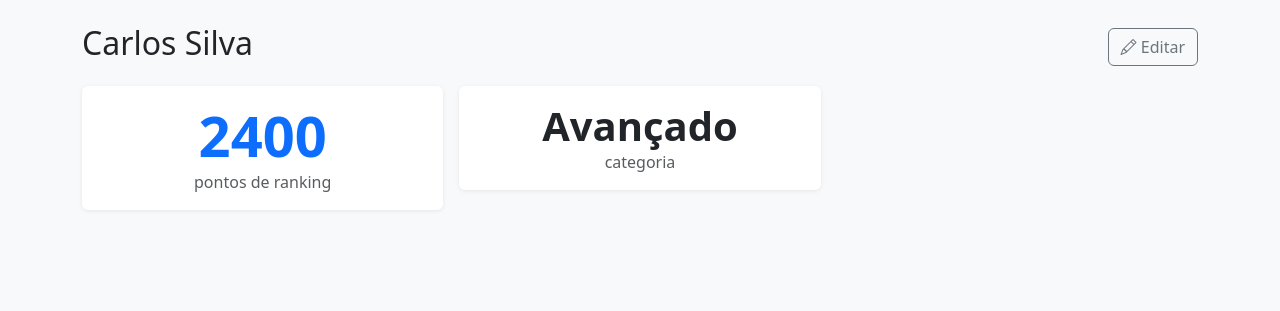
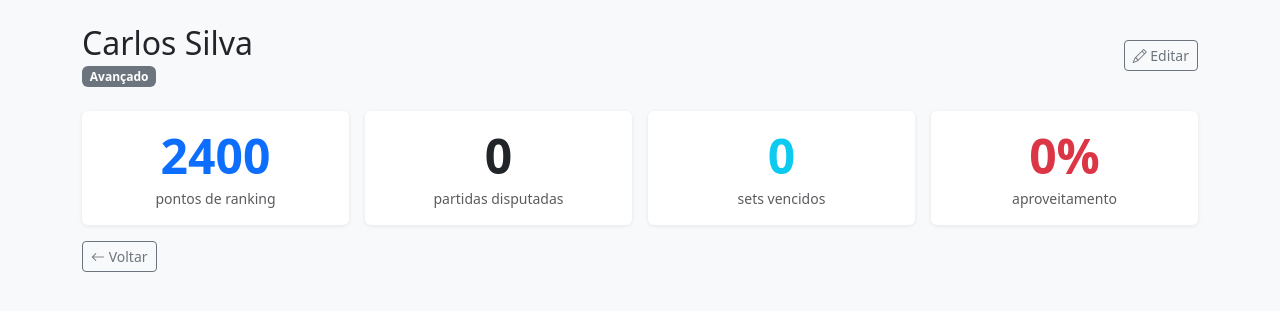
Before and after one commit to marcoantonio567/organizador-campeonatos-tt, a Django app: page /jogadores/1/ in a window 1280 px wide. Shown: the part 56-367 px from the top of the page. Run offline with Django 5.2, Linux system fonts and the light colour scheme; data comes from the database, SQL or seed files in the repository; data that the repository does not hold is empty.

Commit message:
Adiciona estatísticas detalhadas de partidas no perfil do jogador e melhora a exibição na lista de jogadores

```diff
--- a/players/views.py
+++ b/players/views.py
@@ -1,3 +1,4 @@
+from django.db.models import Q, Sum
 from django.urls import reverse_lazy
 from django.views.generic import ListView, CreateView, UpdateView, DeleteView, DetailView
 from .models import Player
@@ -25,6 +26,33 @@ class PlayerDetailView(DetailView):
     model = Player
     template_name = 'players/detail.html'
     context_object_name = 'player'
+
+    def get_context_data(self, **kwargs):
+        ctx = super().get_context_data(**kwargs)
+        player = self.object
+
+        from matches.models import Match
+        finished = Match.objects.filter(
+            Q(player_a=player) | Q(player_b=player),
+            status='finalizada'
+        )
+
+        total = finished.count()
+        wins  = finished.filter(winner=player).count()
+
+        # Sets vencidos = soma dos sets do lado do jogador em cada partida
+        sets_as_a = finished.filter(player_a=player).aggregate(s=Sum('score_a'))['s'] or 0
+        sets_as_b = finished.filter(player_b=player).aggregate(s=Sum('score_b'))['s'] or 0
+        total_sets_won = sets_as_a + sets_as_b
+
+        ctx['stats'] = {
+            'total_matches': total,
+            'wins':          wins,
+            'losses':        total - wins,
+            'win_pct':       round(wins / total * 100) if total else 0,
+            'total_sets_won': total_sets_won,
+        }
+        return ctx
 
 
 class PlayerCreateView(CreateView):
--- a/templates/players/detail.html
+++ b/templates/players/detail.html
@@ -2,31 +2,79 @@
 {% block title %}{{ player.name }}{% endblock %}
 
 {% block content %}
-<div class="d-flex justify-content-between align-items-center mb-3">
-  <h2>{{ player.name }}</h2>
+<div class="d-flex justify-content-between align-items-center mb-4">
   <div>
-    <a href="{% url 'players:update' player.pk %}" class="btn btn-outline-secondary">
-      <i class="bi bi-pencil"></i> Editar
-    </a>
+    <h2 class="mb-0">{{ player.name }}</h2>
+    <span class="badge bg-secondary mt-1">{{ player.get_categoria_display }}</span>
   </div>
+  <a href="{% url 'players:update' player.pk %}" class="btn btn-outline-secondary btn-sm">
+    <i class="bi bi-pencil"></i> Editar
+  </a>
 </div>
 
 <div class="row g-3">
-  <div class="col-md-4">
-    <div class="card text-center">
+  <!-- Ranking -->
+  <div class="col-6 col-md-3">
+    <div class="card text-center h-100">
       <div class="card-body">
-        <div class="display-4 fw-bold text-primary">{{ player.ranking_atual }}</div>
-        <div class="text-muted">pontos de ranking</div>
+        <div class="display-5 fw-bold text-primary">{{ player.ranking_atual }}</div>
+        <div class="text-muted small mt-1">pontos de ranking</div>
       </div>
     </div>
   </div>
-  <div class="col-md-4">
-    <div class="card text-center">
+
+  <!-- Partidas -->
+  <div class="col-6 col-md-3">
+    <div class="card text-center h-100">
       <div class="card-body">
-        <div class="display-6 fw-bold">{{ player.get_categoria_display }}</div>
-        <div class="text-muted">categoria</div>
+        <div class="display-5 fw-bold">{{ stats.total_matches }}</div>
+        <div class="text-muted small mt-1">partidas disputadas</div>
+      </div>
+    </div>
+  </div>
+
+  <!-- Sets vencidos -->
+  <div class="col-6 col-md-3">
+    <div class="card text-center h-100">
+      <div class="card-body">
+        <div class="display-5 fw-bold text-info">{{ stats.total_sets_won }}</div>
+        <div class="text-muted small mt-1">sets vencidos</div>
+      </div>
+    </div>
+  </div>
+
+  <!-- % Vitória -->
+  <div class="col-6 col-md-3">
+    <div class="card text-center h-100">
+      <div class="card-body">
+        <div class="display-5 fw-bold {% if stats.win_pct >= 60 %}text-success{% elif stats.win_pct >= 40 %}text-warning{% else %}text-danger{% endif %}">
+          {{ stats.win_pct }}%
+        </div>
+        <div class="text-muted small mt-1">aproveitamento</div>
       </div>
     </div>
   </div>
 </div>
+
+<!-- Barra de progresso vitórias / derrotas -->
+{% if stats.total_matches %}
+<div class="card mt-3">
+  <div class="card-body">
+    <div class="d-flex justify-content-between mb-1 small">
+      <span class="text-success fw-bold"><i class="bi bi-check-circle"></i> {{ stats.wins }} vitória{{ stats.wins|pluralize:"s" }}</span>
+      <span class="text-danger fw-bold">{{ stats.losses }} derrota{{ stats.losses|pluralize:"s" }} <i class="bi bi-x-circle"></i></span>
+    </div>
+    <div class="progress" style="height: 10px;">
+      <div class="progress-bar bg-success" style="width: {{ stats.win_pct }}%"></div>
+      <div class="progress-bar bg-danger" style="width: {% widthratio stats.losses stats.total_matches 100 %}%"></div>
+    </div>
+  </div>
+</div>
+{% endif %}
+
+<div class="mt-3">
+  <a href="{% url 'players:list' %}" class="btn btn-outline-secondary btn-sm">
+    <i class="bi bi-arrow-left"></i> Voltar
+  </a>
+</div>
 {% endblock %}
```
Also changed, not shown: templates/players/list.html (+3 -14 lines).
